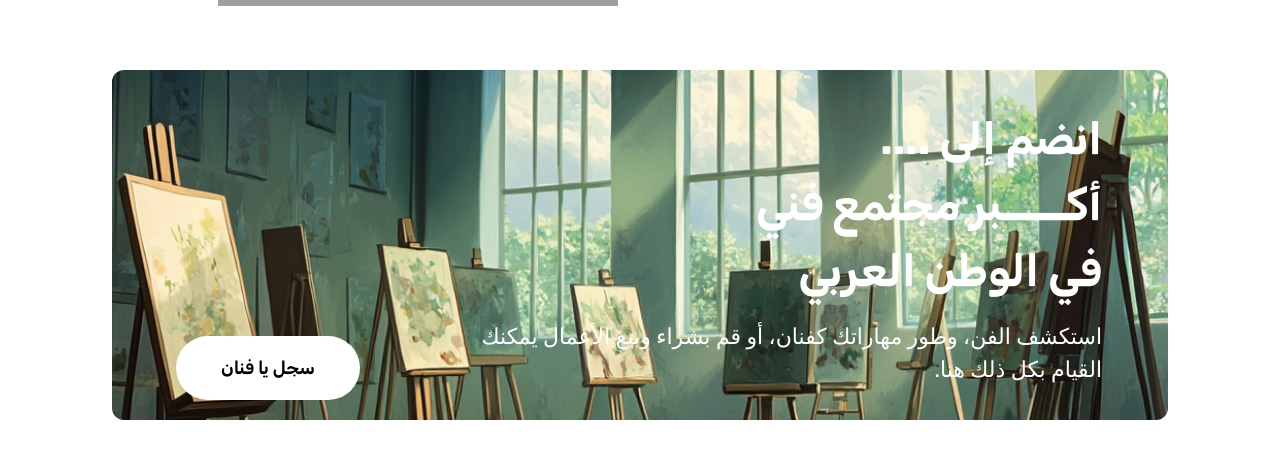
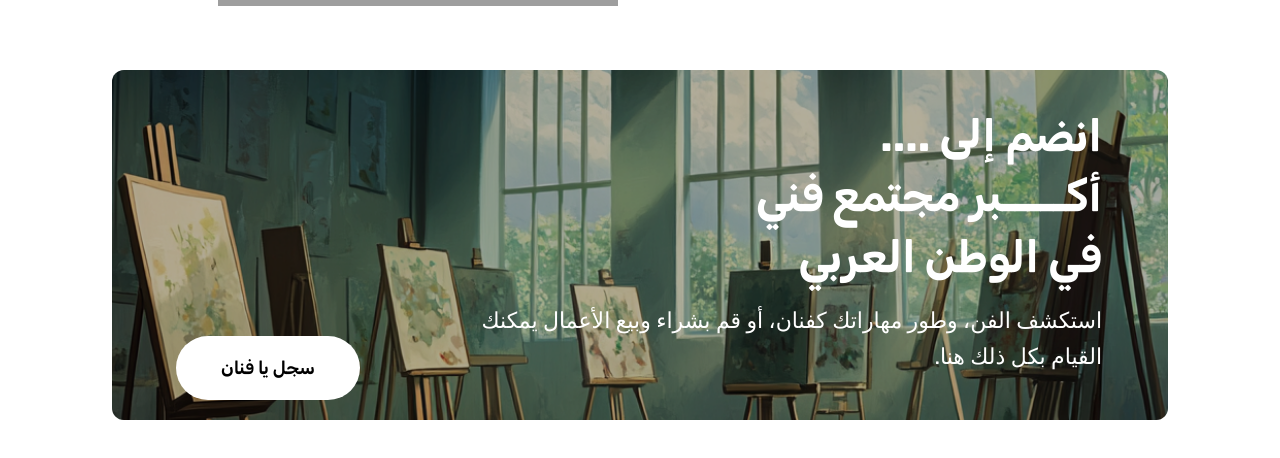
Before and after one commit to abdelrahman-Ebrahim/wojood, a Next.js app: page / in a window 1280 px wide. Shown: the part 3415-3873 px from the top of the page. Built offline with nearby package versions, Linux system fonts and the light colour scheme; grey boxes are pictures that could not be loaded.

Commit message:
Join Overlay

```diff
--- a/app/components/JoinUs/JoinUs.tsx
+++ b/app/components/JoinUs/JoinUs.tsx
@@ -3,17 +3,23 @@ import React from "react";
 const JoinUs = () => {
   return (
     <section className="mt-16 mx-[112px] min-h-[350px] rounded-xl bg-center bg-cover bg-joinBg font-rubik relative mb-96">
-      <div className="pt-9 pr-[66px] flex flex-col gap-4 text-white">
-        <h2 className="font-extrabold text-[44px]">
+      {/* Overlay */}
+      <div className="absolute inset-0 rounded-xl bg-[rgba(0,0,0,0.3)] z-0"></div>
+
+      {/* Content Wrapper */}
+      <div className="relative z-10 pt-9 pr-[66px] flex flex-col gap-4 text-white">
+        <h2 className="font-extrabold text-[44px] leading-snug">
           انضم إلى .... <br /> أكـــــبر مجتمع فني <br /> في الوطن العربي
         </h2>
-        <p className="text-[22px] font-normal">
+        <p className="text-[22px] font-normal leading-relaxed">
           استكشف الفن، وطور مهاراتك كفنان، أو قم بشراء وبيع الأعمال يمكنك <br />
           القيام بكل ذلك هنا.
         </p>
       </div>
-      <div className="absolute bottom-5 left-16">
-        <button className="bg-white flex items-center justify-center rounded-full py-[18px] px-[45px] font-semibold text-lg">
+
+      {/* Button */}
+      <div className="absolute bottom-5 left-16 z-10">
+        <button className="bg-white text-black flex items-center justify-center rounded-full py-[18px] px-[45px] font-semibold text-lg">
           سجل يا فنان
         </button>
       </div>
```
